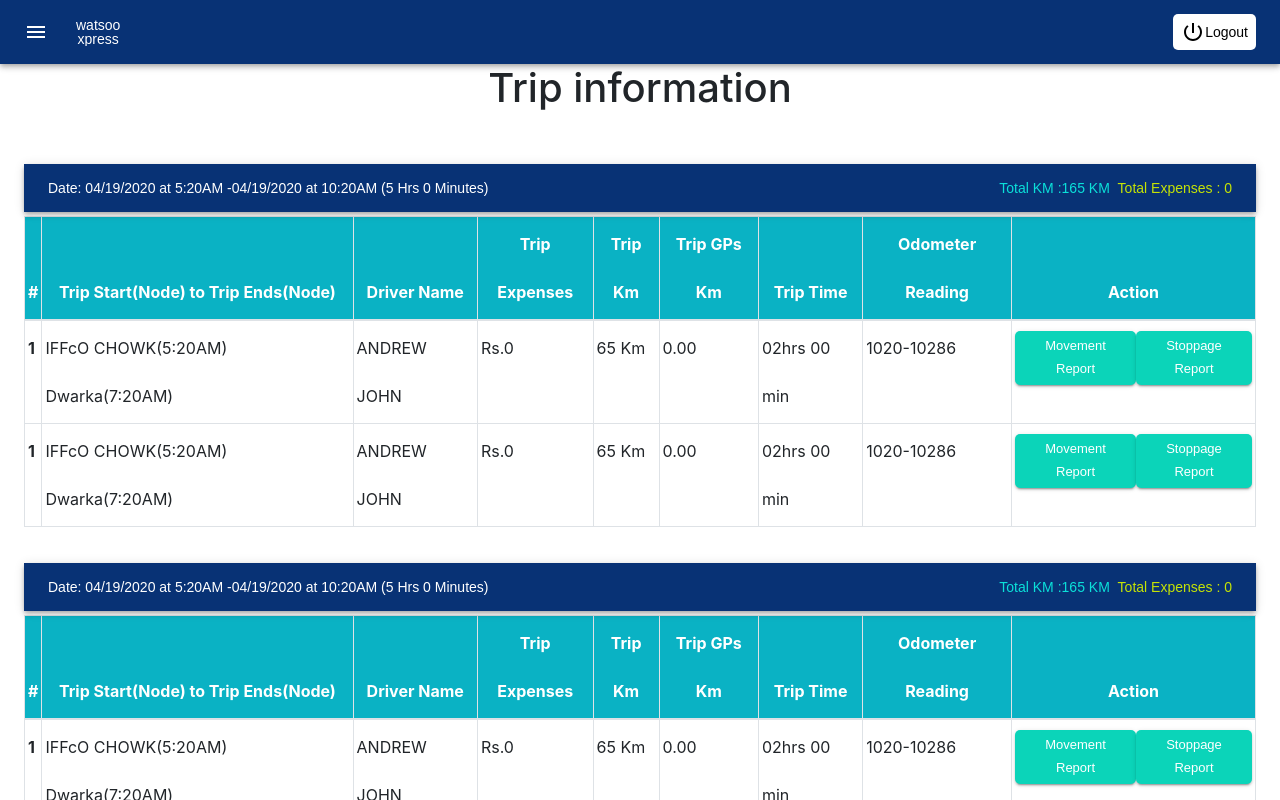
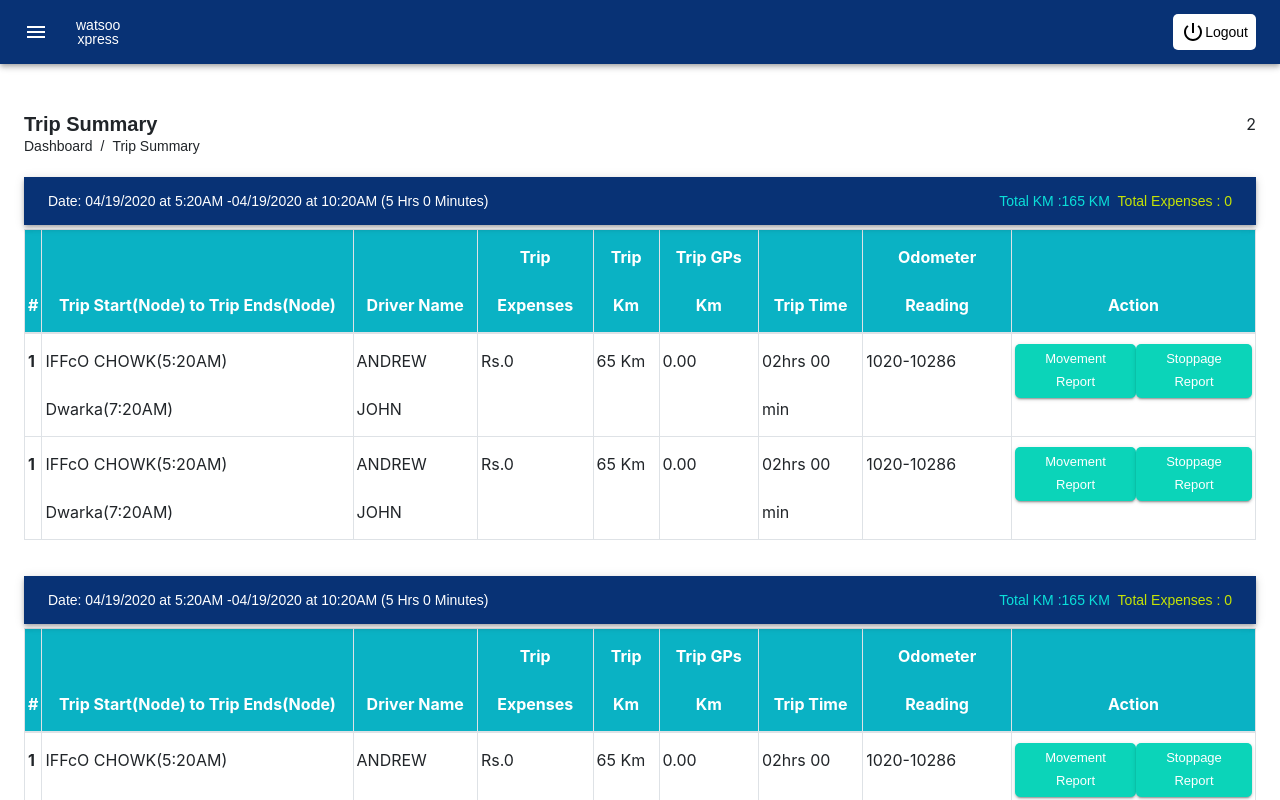
Before and after one commit to shivgaurav27/assign, a React (Create React App) app: page / in a window 1280 px wide. Shown: the top 800 px of the page. Built offline with nearby package versions, Linux system fonts and the light colour scheme.

Commit message:
trip summary

```diff
--- a/src/components/Trip/index.js
+++ b/src/components/Trip/index.js
@@ -1,9 +1,26 @@
+import { Typography } from "@material-ui/core";
 import React from "react";
 
 function Trip() {
   return (
-    <div>
-      <h1>Trip information</h1>
+    <div className="container-fluid px-4">
+      <div className=" mt-5">
+        <div className="d-flex justify-content-between">
+          <div>
+            <Typography variant="h4" className="position-absolute">
+              Trip Summary
+            </Typography>
+            <div className="d-flex justify-content-between mt-4">
+              <Typography variant="body1">Dashboard</Typography>
+              <Typography variant="body1" className="px-2">
+                /
+              </Typography>
+              <Typography variant="body1">Trip Summary</Typography>
+            </div>
+          </div>
+          <div>2</div>
+        </div>
+      </div>
     </div>
   );
 }
--- a/src/components/TripData/index.js
+++ b/src/components/TripData/index.js
@@ -25,7 +25,7 @@ function TripData() {
   ];
   return (
     <div>
-      <div className="p-4">
+      <div className="px-4">
         <SubHeader />
         <StyleTable Data={Data} />
         <SubHeader />
```
